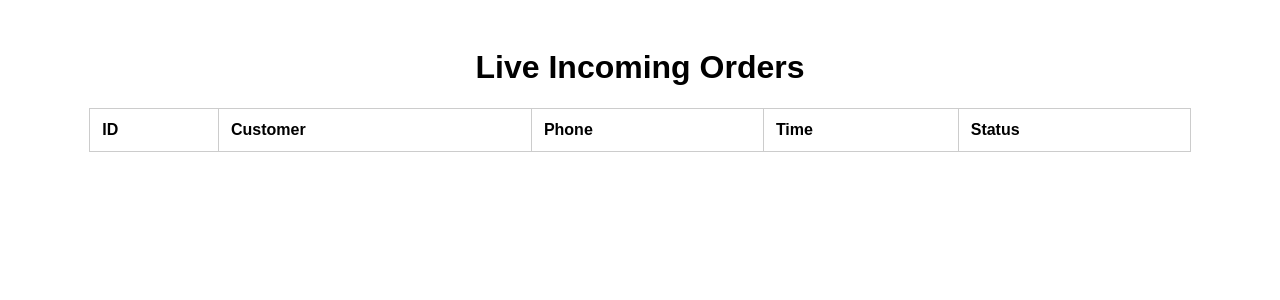
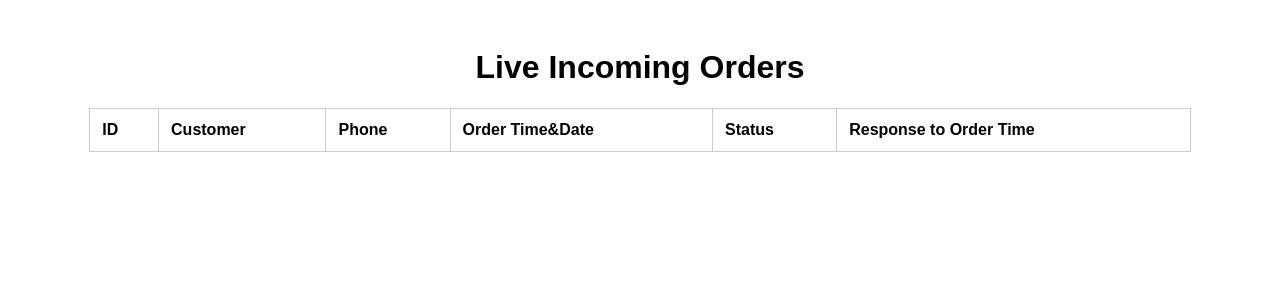
Before and after one commit to sorooshnazem/RMS, a Flask app: template owner_dashboard/templates/admin_orders.html in a window 1280 px wide. Shown: the top 300 px of the page. Run offline with Flask 3, Linux system fonts and the light colour scheme; the template is opened without the code that fills it, so the values that code supplies are empty.

Commit message:
first commit in 20250725

```diff
--- a/main_app/app.py
+++ b/main_app/app.py
@@ -32,7 +32,7 @@ class Order(db.Model):
     dt_order_date = db.Column(db.Text, nullable=False)
     dt_total_price_date = db.Column(db.Float, nullable=False)
     id_user_id = db.Column(db.Integer, nullable=False)
-    gn_status_order_name = db.Column(db.Text, nullable=False)
+    gn_order_status_name = db.Column(db.Text, nullable=False)
 
 class OrderDetail(db.Model):
     __tablename__ = 'order_detail'
@@ -196,7 +196,8 @@ def order():
             ds_order_descr=f'Order for {full_name}',
             dt_order_date=datetime.now(),
             dt_total_price_date=total_price,
-            id_user_id=user_id
+            id_user_id=user_id,
+            gn_order_status_name='Pending'
         )
         db.session.add(new_order)
         db.session.commit()
--- a/owner_dashboard/templates/admin_orders.html
+++ b/owner_dashboard/templates/admin_orders.html
@@ -37,10 +37,17 @@
 
         .status-badge {
             padding: 4px 10px;
-            border-radius: 8px;
+            border-radius: 12px;
             font-weight: bold;
             color: white;
             display: inline-block;
+            font-size: 14px;
+            transition: background-color 0.3s ease, transform 0.2s ease;
+            transform: scale(1);
+        }
+
+        .status-badge:hover {
+            transform: scale(1.05);
         }
 
         .status-pending {
@@ -67,8 +74,9 @@
             <th>ID</th>
             <th>Customer</th>
             <th>Phone</th>
-            <th>Time</th>
+            <th>Order Time&Date</th>
             <th>Status</th>
+            <th>Response to Order Time</th>
         </tr>
     </thead>
     <tbody>
@@ -83,18 +91,25 @@
     const tbody = document.querySelector('#orders-table tbody');
     tbody.innerHTML = '';
 
+    const statusMeta = {
+        'Pending': { class: 'status-pending', icon: '⏳' },
+        'Confirmed': { class: 'status-confirmed', icon: '✓' },
+        'Rejected': { class: 'status-rejected', icon: '✗' }
+    };
+
     orders.forEach(order => {
         const row = document.createElement('tr');
 
-            // Normalize status case for comparison
-            const isPending = order.gn_order_status_name?.toLowerCase() === 'pending';
+        const isPending = order.gn_order_status_name === 'Pending';
 
         const statusHTML = isPending
             ? `
-                    <button class="status-btn" onclick="event.stopPropagation(); updateStatus(${order.id_order_id}, 'Confirmed')">Confirm</button>
-                    <button class="status-btn" onclick="event.stopPropagation(); updateStatus(${order.id_order_id}, 'Rejected')">Reject</button>
+                <button class="status-btn" onclick="event.stopPropagation(); updateStatus(${order.id_order_id}, 'Confirmed')">✓ Confirm</button>
+                <button class="status-btn" onclick="event.stopPropagation(); updateStatus(${order.id_order_id}, 'Rejected')">✗ Reject</button>
               `
-                : order.gn_order_status_name;
+            : `<span class="status-badge ${statusMeta[order.gn_order_status_name]?.class || ''}">
+                    ${statusMeta[order.gn_order_status_name]?.icon || ''} ${order.gn_order_status_name}
+               </span>`;
 
         row.innerHTML = `
             <td>${order.id_order_id}</td>
@@ -102,6 +117,9 @@
             <td>${order.nm_phone_number}</td>
             <td>${order.dt_order_date}</td>
             <td>${statusHTML}</td>
+            <td id="response-time-${order.id_order_id}">
+                ${order.dt_response_to_order_date || '⏳'}
+            </td>
         `;
 
         row.addEventListener('click', () => toggleDetails(order.id_order_id));
@@ -115,6 +133,7 @@
         tbody.appendChild(detailRow);
     });
 }
+
 
     async function toggleDetails(orderId) {
         const detailRow = document.getElementById(`details-${orderId}`);
@@ -154,6 +173,11 @@
 
         const result = await res.json();
         if (result.success) {
+            const now = new Date().toLocaleString();
+            const responseCell = document.getElementById(`response-time-${orderId}`);
+            if (responseCell) {
+                responseCell.textContent = now;
+            }
             fetchOrders(); // Refresh table
         } else {
             alert(result.error || 'Failed to update order status.');
```
Also changed, not shown: owner_dashboard/app.py (+7 -2 lines), main_app/instance/restaurant.db. Lines whose indentation alone changed are shown as unchanged.
